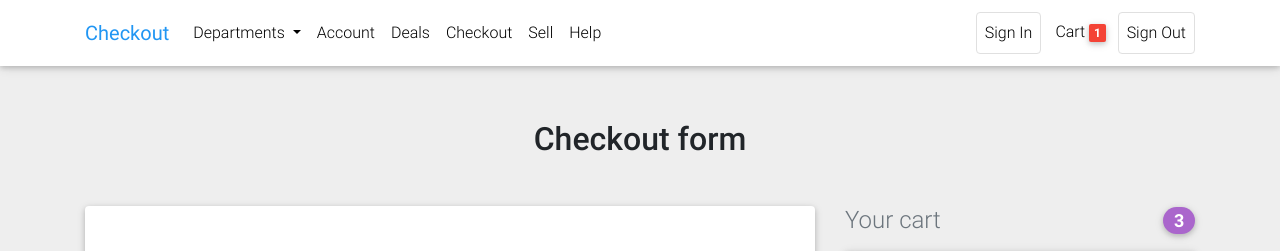
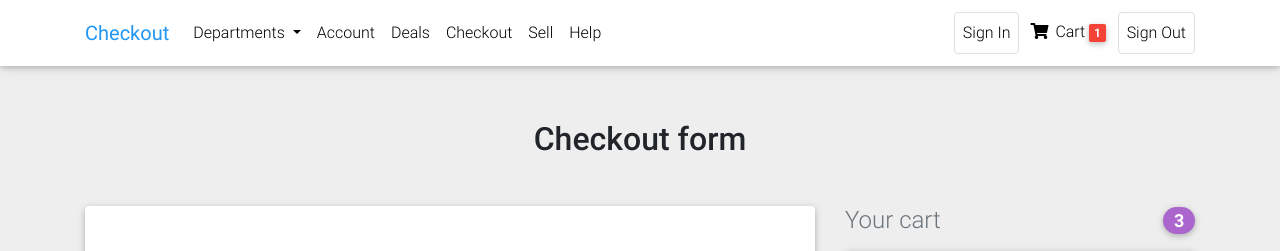
Before and after one commit to swatimani16/django-ecommerce-website, a Django app: page /checkout/ in a window 1280 px wide. Shown: the top 251 px of the page. Run offline with Django 3.2, Linux system fonts and the light colour scheme; some libraries are stand-ins or nearby versions.

Commit message:
third commit

```diff
--- a/core/templates/core/checkout-page.html
+++ b/core/templates/core/checkout-page.html
@@ -8,7 +8,7 @@
   <meta http-equiv="x-ua-compatible" content="ie=edge">
   <title>Material Design Bootstrap</title>
   <!-- Font Awesome -->
-  <link rel="stylesheet" href="{% static 'https://use.fontawesome.com/releases/v5.11.2/css/all.css'%}">
+  <link rel="stylesheet" href="https://use.fontawesome.com/releases/v5.11.2/css/all.css">
   <!-- Bootstrap core CSS -->
   <link href="{% static 'css/bootstrap.min.css'%}" rel="stylesheet">
   <!-- Material Design Bootstrap -->
--- a/core/templates/core/home-page.html
+++ b/core/templates/core/home-page.html
@@ -9,8 +9,8 @@
   <meta http-equiv="x-ua-compatible" content="ie=edge">
   <title>E-commerce Website</title>
   <!-- Font Awesome -->
-  <!-- <link rel="stylesheet" href="{% static 'https://use.fontawesome.com/releases/v5.11.2/css/all.css' %}"> -->
-  <link rel="stylesheet" href="https://cdnjs.cloudflare.com/ajax/libs/font-awesome/4.7.0/css/font-awesome.min.css">
+  <link rel="stylesheet" href="https://use.fontawesome.com/releases/v5.11.2/css/all.css">
+  <!-- <link rel="stylesheet" href="https://cdnjs.cloudflare.com/ajax/libs/font-awesome/4.7.0/css/font-awesome.min.css"> -->
   <!-- Bootstrap core CSS -->
   <link href="{% static 'css/bootstrap.min.css'%}" rel="stylesheet">
   <!-- Material Design Bootstrap -->
--- a/core/templates/core/product-page.html
+++ b/core/templates/core/product-page.html
@@ -8,7 +8,7 @@
   <meta http-equiv="x-ua-compatible" content="ie=edge">
   <title>Material Design Bootstrap</title>
   <!-- Font Awesome -->
-  <link rel="stylesheet" href="{% static 'https://use.fontawesome.com/releases/v5.11.2/css/all.css'%}">
+  <link rel="stylesheet" href="https://use.fontawesome.com/releases/v5.11.2/css/all.css">
   <!-- Bootstrap core CSS -->
   <link href="{% static 'css/bootstrap.min.css'%}" rel="stylesheet">
   <!-- Material Design Bootstrap -->
```
